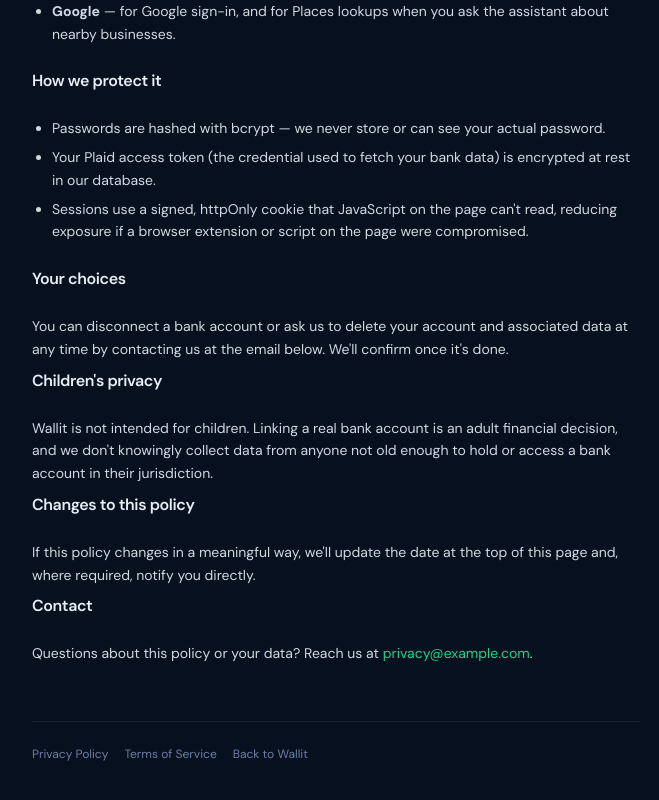
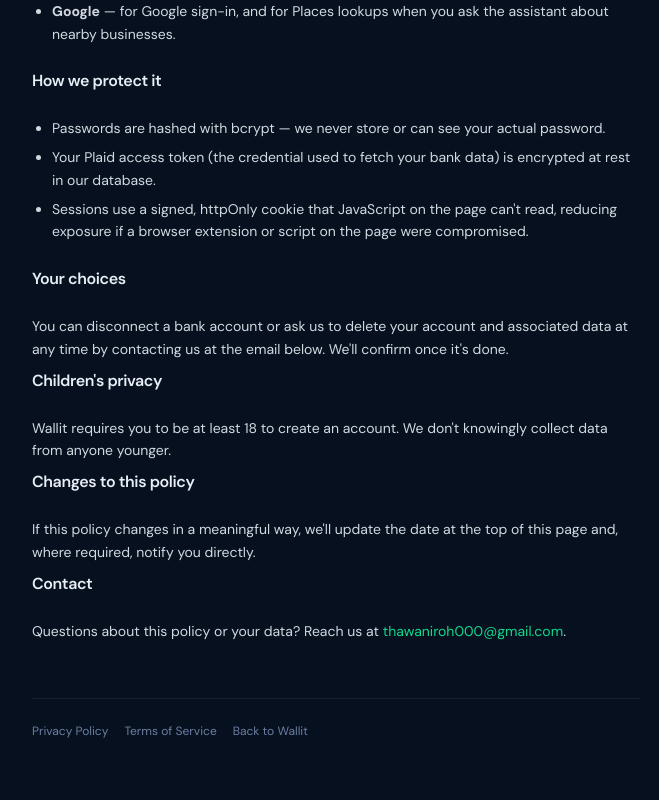
Before and after one commit to rthawani1209/Wallit, a Next.js app in the folder frontend/: page /privacy in a window 1280 px wide. Shown: the part 1119-1919 px from the top of the page, without its empty margins (304-963 px from the left). Built offline with nearby package versions, Linux system fonts and the light colour scheme.

Commit message:
Raise minimum signup age to 18, set real contact email
Linking a real bank account is an adult financial decision — the old
13-year minimum predated that being the goal. Updated the Privacy
Policy and Terms to match, and swapped the placeholder contact emails
for a real address.

```diff
--- a/frontend/src/app/privacy/page.tsx
+++ b/frontend/src/app/privacy/page.tsx
@@ -66,9 +66,8 @@ export default function PrivacyPage() {
 
       <h2>Children&apos;s privacy</h2>
       <p>
-        Wallit is not intended for children. Linking a real bank account is an adult financial
-        decision, and we don&apos;t knowingly collect data from anyone not old enough to hold or
-        access a bank account in their jurisdiction.
+        Wallit requires you to be at least 18 to create an account. We don&apos;t knowingly
+        collect data from anyone younger.
       </p>
 
       <h2>Changes to this policy</h2>
@@ -80,7 +79,7 @@ export default function PrivacyPage() {
       <h2>Contact</h2>
       <p>
         Questions about this policy or your data? Reach us at{" "}
-        <a href="mailto:privacy@example.com">privacy@example.com</a>.
+        <a href="mailto:thawaniroh000@gmail.com">thawaniroh000@gmail.com</a>.
       </p>
     </LegalLayout>
   );
--- a/frontend/src/app/terms/page.tsx
+++ b/frontend/src/app/terms/page.tsx
@@ -20,9 +20,8 @@ export default function TermsPage() {
 
       <h2>Eligibility</h2>
       <p>
-        You must be old enough to legally hold or access a bank account in your jurisdiction to
-        link one through Wallit, and you must provide accurate information when creating your
-        account.
+        You must be at least 18 years old to create a Wallit account, and you must provide
+        accurate information when doing so.
       </p>
 
       <h2>Your account</h2>
@@ -81,7 +80,7 @@ export default function TermsPage() {
       <h2>Contact</h2>
       <p>
         Questions about these terms? Reach us at{" "}
-        <a href="mailto:support@example.com">support@example.com</a>.
+        <a href="mailto:thawaniroh000@gmail.com">thawaniroh000@gmail.com</a>.
       </p>
     </LegalLayout>
   );
```
Also changed, not shown: 1 other file (tests, documents, lock files or other folders).
